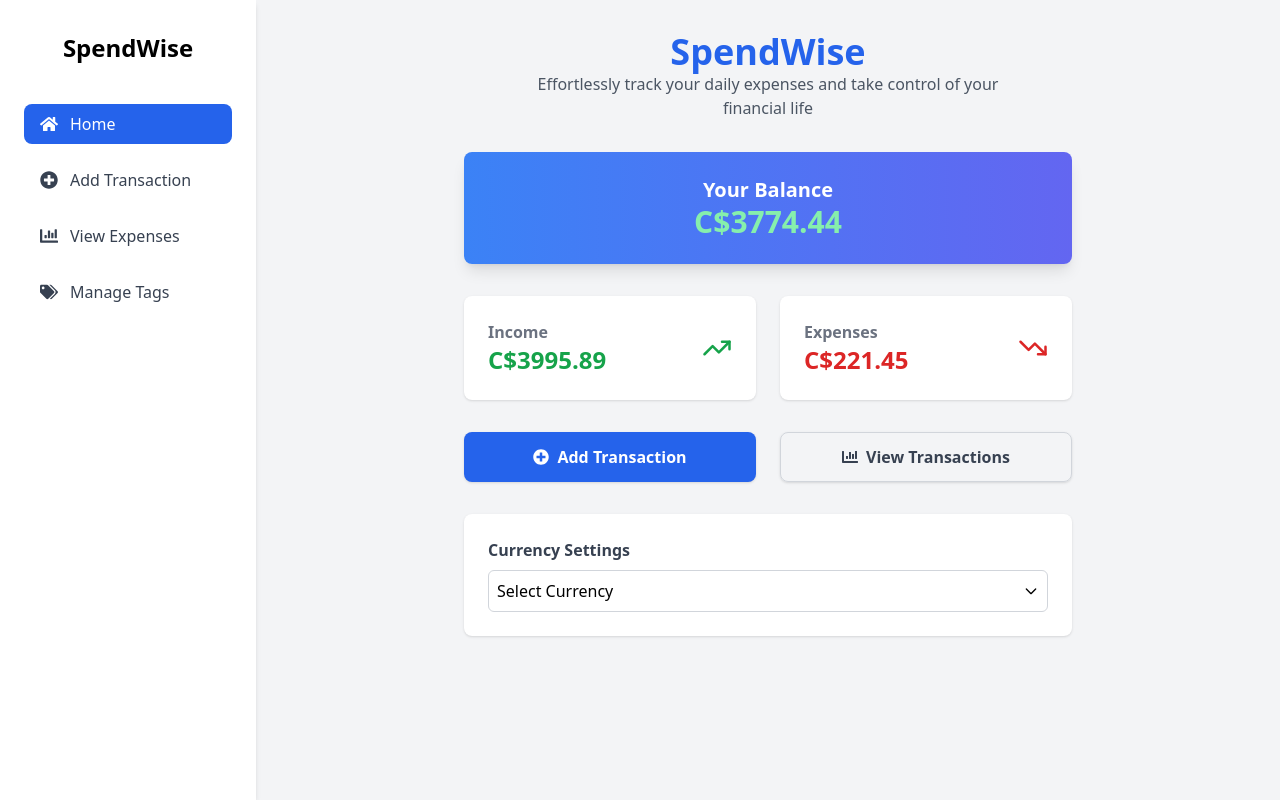
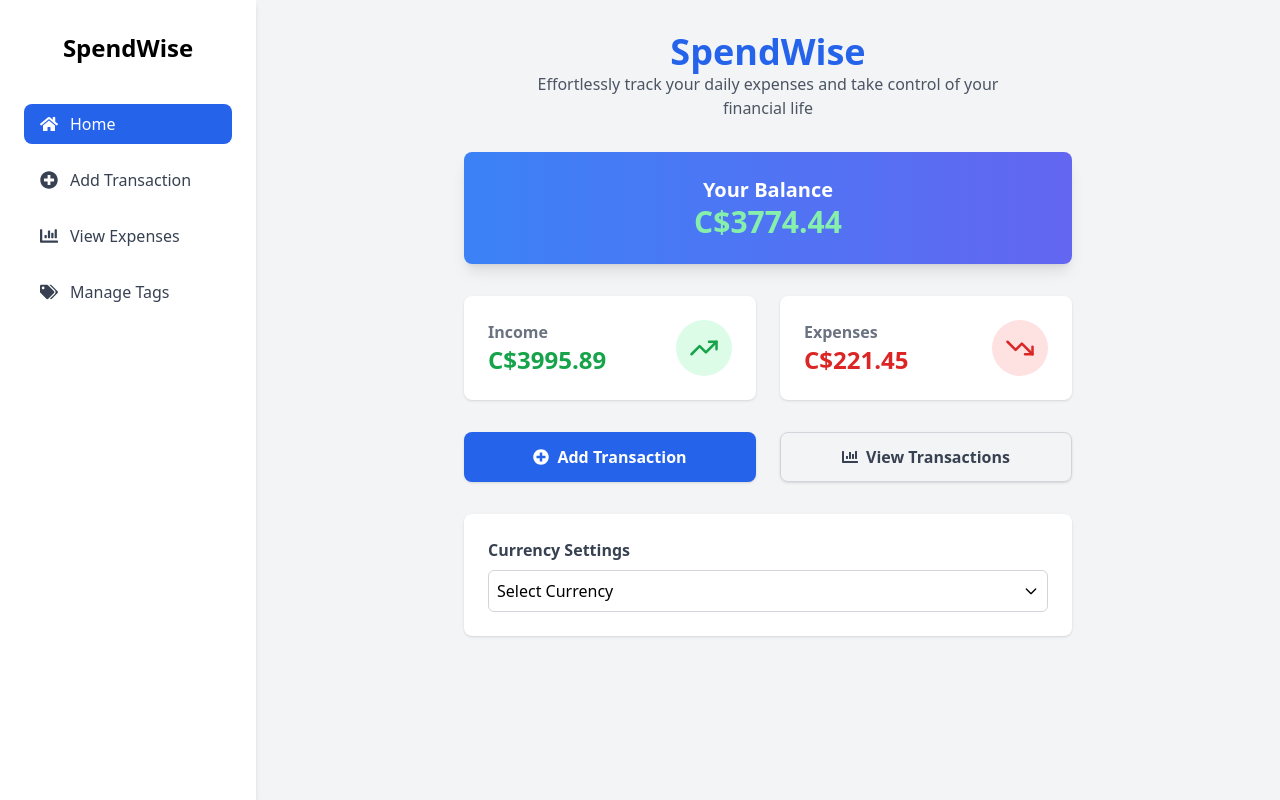
Before and after one commit to Sanduni4822/CashFlow-Tracker-Individual-, a React (Vite) app: page / in a window 1280 px wide. Built offline with nearby package versions, Linux system fonts and the light colour scheme.

Commit message:
Added circular background to StatCard icons for improved visual design

```diff
--- a/src/components/StatCard.jsx
+++ b/src/components/StatCard.jsx
@@ -1,13 +1,17 @@
 import React from 'react';
 
-const StatCard = ({ label, value, icon, color }) => {
+const StatCard = ({ label, value, icon, color, bgColor }) => {
   return (
     <div className="bg-white rounded-lg shadow p-6 flex items-center justify-between">
       <div>
         <h4 className="text-gray-500 font-semibold">{label}</h4>
         <p className={`text-2xl font-bold ${color}`}>{value}</p>
       </div>
-      <div className={`text-3xl ${color}`}>{icon}</div>
+      <div className={`w-14 h-14 flex items-center justify-center rounded-full ${bgColor}`}>
+        <div className={`text-3xl ${color}`}>
+          {icon}
+        </div>
+      </div>
     </div>
   );
 };
--- a/src/pages/home/HomePage.jsx
+++ b/src/pages/home/HomePage.jsx
@@ -1,5 +1,3 @@
-
-
 import React from 'react';
 import BalanceCard from '../../components/BalanceCard';
 import StatCard from '../../components/StatCard';
@@ -7,7 +5,7 @@ import ActionsButtons from '../../components/ActionsButtons';
 import CurrencySelector from '../../components/CurrencySelector';
 import { useCurrency } from '../../components/CurrencyContext';
 import { useNavigate } from 'react-router-dom';
-import { LuTrendingUp, LuTrendingDown } from 'react-icons/lu'; // ✅ NEW ICONS
+import { LuTrendingUp, LuTrendingDown } from 'react-icons/lu';
 
 const HomePage = () => {
   const navigate = useNavigate();
@@ -38,13 +36,15 @@ const HomePage = () => {
           label="Income"
           value={`${currency.symbol}${convertedIncome}`}
           color="text-green-600"
-          icon={<LuTrendingUp />} // ✅ UPDATED ICON
+          bgColor="bg-green-100"
+          icon={<LuTrendingUp />}
         />
         <StatCard
           label="Expenses"
           value={`${currency.symbol}${convertedExpense}`}
           color="text-red-600"
-          icon={<LuTrendingDown />} // ✅ UPDATED ICON
+          bgColor="bg-red-100"
+          icon={<LuTrendingDown />}
         />
       </div>
 
```
